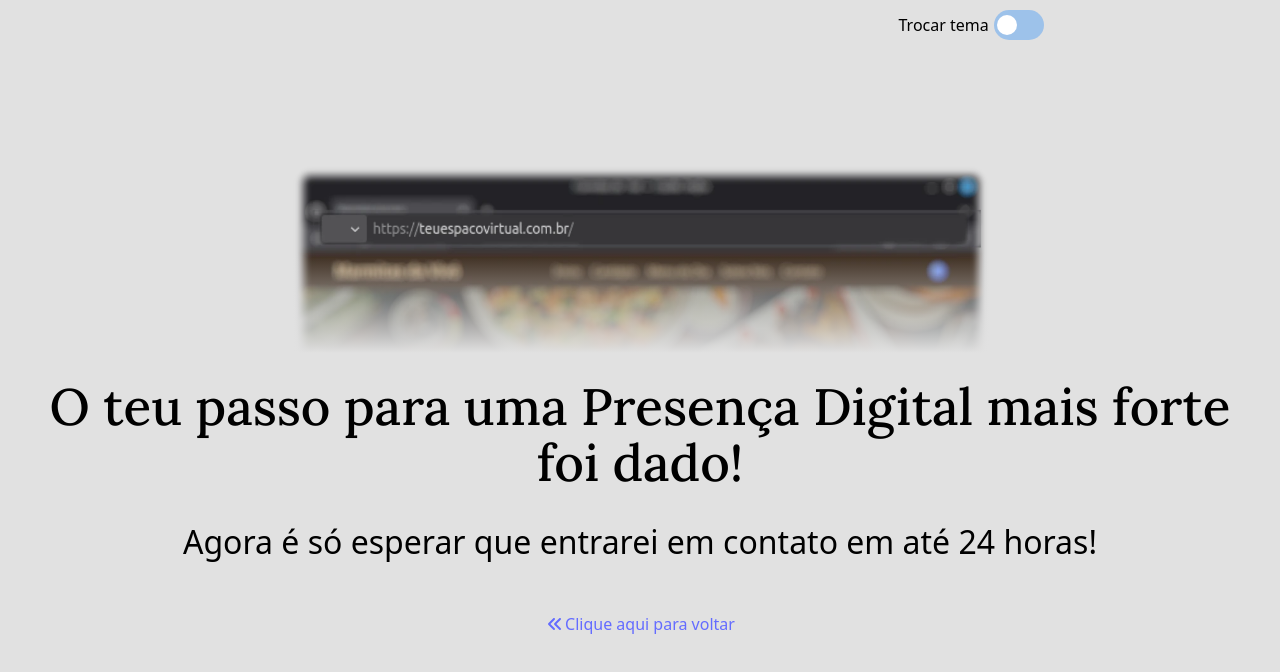
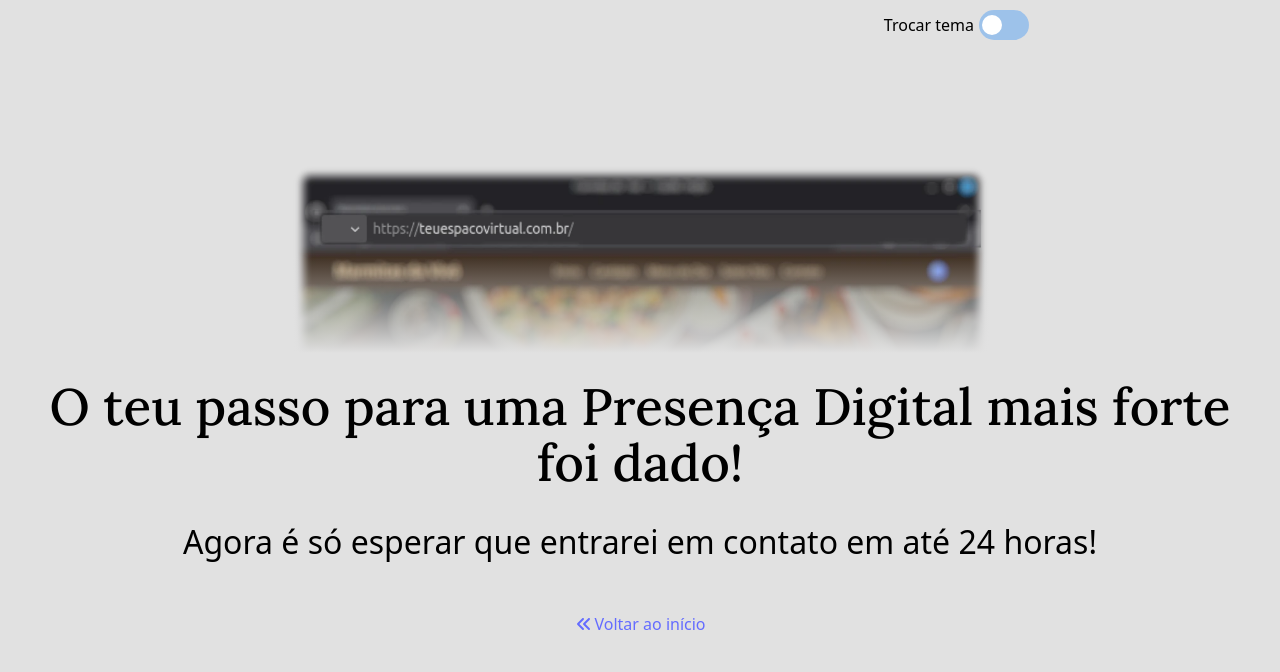
Before and after one commit to Williaw-Al/services-section, a React (Vite) app: page /teu-espaco-virtual in a window 1280 px wide. Shown: the top 672 px of the page. Built offline with nearby package versions, Linux system fonts and the light colour scheme.

Commit message:
fix: Change header position to absolute;  * Update return link text;

```diff
--- a/src/assets/styles/header.css
+++ b/src/assets/styles/header.css
@@ -1,5 +1,5 @@
 .header {
-    position: fixed;
+    position: absolute;
     top: 10px;
     left: 0;
 
--- a/src/components/link-return-home/index.tsx
+++ b/src/components/link-return-home/index.tsx
@@ -7,7 +7,7 @@ export const LinkReturnHome = ({ show }: { show: boolean }) => {
         <div className="return-button" style={show ? { height: 'fit' } : { height: 0, overflow: "clip" }}>
             <Link to='/' >
                 <FontAwesomeIcon icon={faAngleDoubleLeft} />
-                Clique aqui para voltar
+                Voltar ao início
             </Link>
         </div>
     )
```
